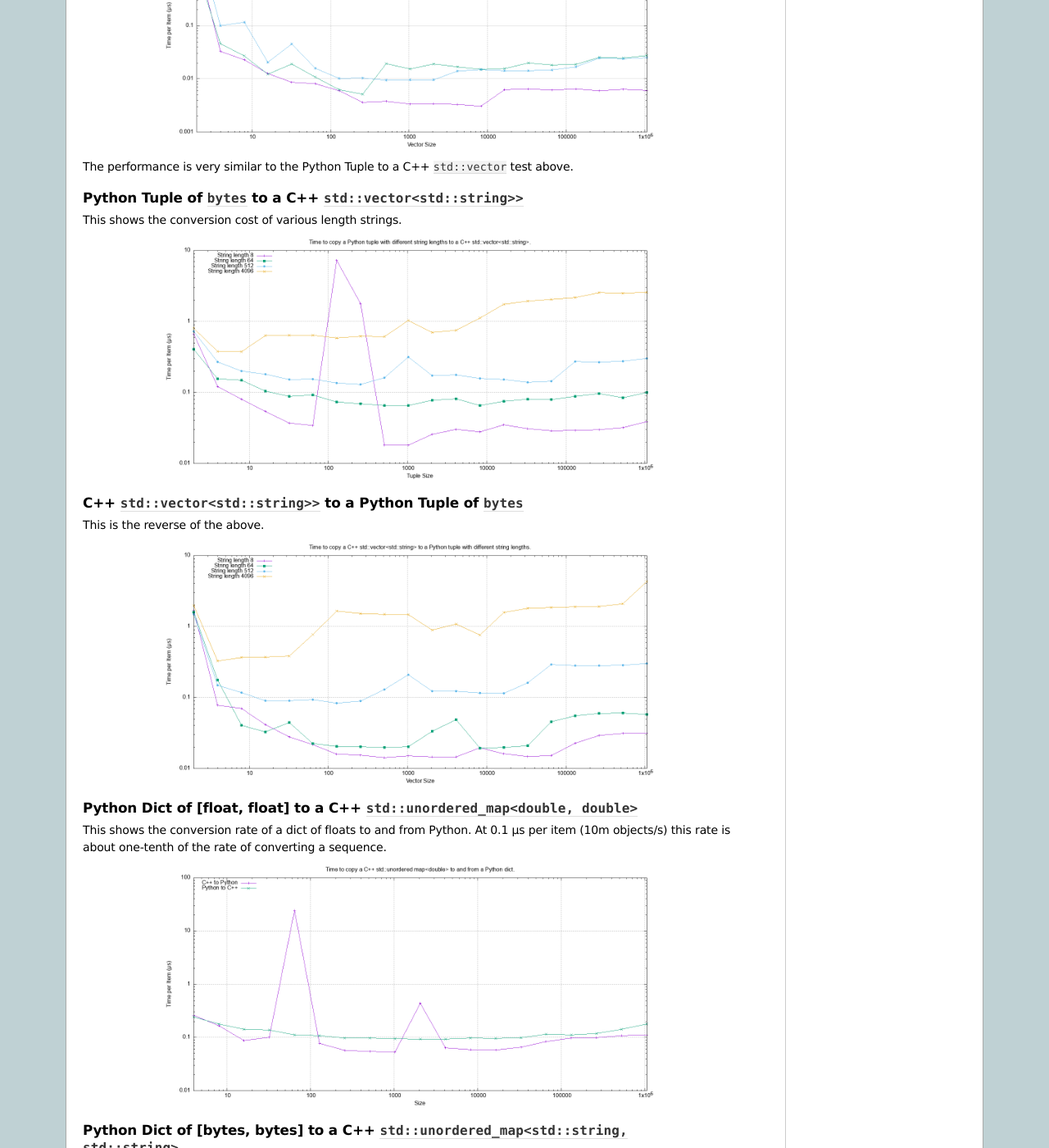
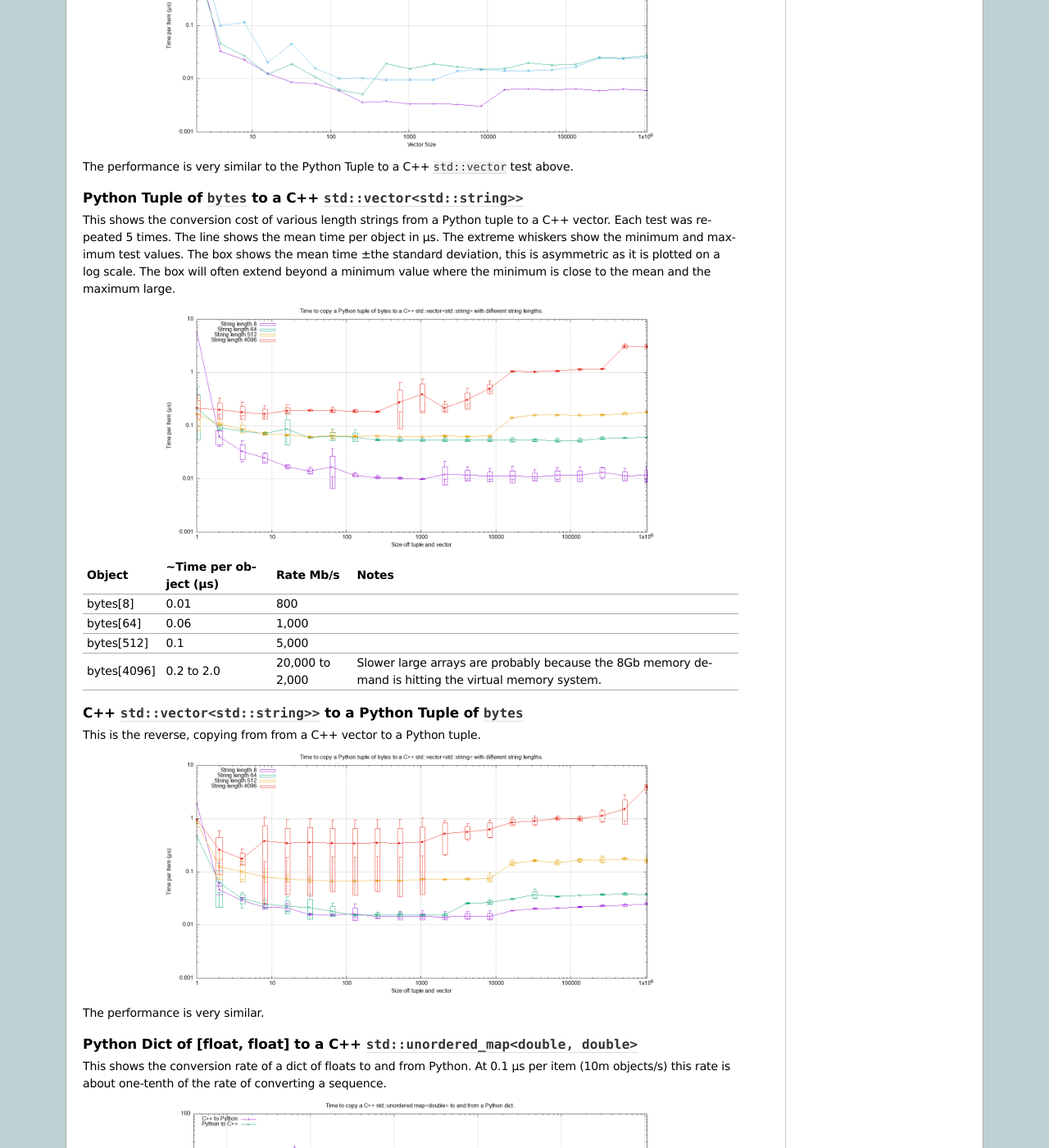
Before and after one commit to paulross/PyCppContainers, a Sphinx documentation site: the page built from docs/sphinx/source/performance.rst, in a window 1280 px wide and 1400 px high, scrolled down 1396 px. Shown: the whole window at 82% size. Built offline with Sphinx 7.4.7, drawn with Linux system fonts in a browser that asks for light colours; some of the changed text lies outside the part shown.

Commit message:
WIP Documenting tuple/vector performance times in C++. Plots look nice.

```diff
--- a/docs/sphinx/source/performance.rst
+++ b/docs/sphinx/source/performance.rst
@@ -38,8 +38,6 @@ Mac Mini 'B':
     Kernel Version:	Darwin 20.5.0
 
 
-
-
 C++ Performance Tests
 -------------------------
 
@@ -76,21 +74,37 @@ The performance is very similar to the Python Tuple to a C++ ``std::vector`` tes
 Python Tuple of ``bytes`` to a C++ ``std::vector<std::string>>``
 ^^^^^^^^^^^^^^^^^^^^^^^^^^^^^^^^^^^^^^^^^^^^^^^^^^^^^^^^^^^^^^^^^^^^^^^
 
-This shows the conversion cost of various length strings.
+This shows the conversion cost of various length strings from a Python tuple to a C++ vector.
+Each test was repeated 5 times.
+The line shows the mean time per object in µs.
+The extreme whiskers show the minimum and maximum test values.
+The box shows the mean time ±the standard deviation, this is asymmetric as it is plotted on a log scale.
+The box will often extend beyond a minimum value where the minimum is close to the mean and the maximum large.
 
-.. image:: plots/test_py_tuple_string_to_vector.svg.png
+.. image:: plots/py_tuple_bytes_to_vector_string.svg.png
     :height: 300px
     :align: center
 
 
+=============== ======================= =========================== ===================
+Object          ~Time per object (µs)   Rate Mb/s                   Notes
+=============== ======================= =========================== ===================
+bytes[8]        0.01                    800
+bytes[64]       0.06                    1,000
+bytes[512]      0.1                     5,000
+bytes[4096]     0.2 to 2.0              20,000 to 2,000             Slower large arrays are probably because the 8Gb memory demand is hitting the virtual memory system.
+=============== ======================= =========================== ===================
+
 C++ ``std::vector<std::string>>`` to a Python Tuple of ``bytes``
 ^^^^^^^^^^^^^^^^^^^^^^^^^^^^^^^^^^^^^^^^^^^^^^^^^^^^^^^^^^^^^^^^^^^^^^^
 
-This is the reverse of the above.
+This is the reverse, copying from from a C++ vector to a Python tuple.
 
-.. image:: plots/test_vector_string_to_py_tuple.svg.png
+.. image:: plots/vector_string_to_py_tuple.svg.png
     :height: 300px
     :align: center
+
+The performance is very similar.
 
 Python Dict of [float, float] to a C++ ``std::unordered_map<double, double>``
 ^^^^^^^^^^^^^^^^^^^^^^^^^^^^^^^^^^^^^^^^^^^^^^^^^^^^^^^^^^^^^^^^^^^^^^^^^^^^^^^^^^^^^^^^^
@@ -348,7 +362,7 @@ Strings of Different Lengths
 ^^^^^^^^^^^^^^^^^^^^^^^^^^^^^^^^^^
 
 With ``bytes``/``std::string`` converting and conversion takes about the following.
-The performance appears appears linear (with some latency for small strings):
+The performance appears appears linear (with some latency for small arrays):
 
 =============== ======================= =========================== ===================
 String size     ~Time per object (µs)   ~Rate, million per second   ~Rate x Size Mb/s
```
Also changed, not shown: docs/sphinx/source/plots/py_tuple_bytes_to_vector_string.svg (added), docs/sphinx/source/plots/py_tuple_bytes_to_vector_string.svg.png (added), docs/sphinx/source/plots/vector_string_to_py_tuple.svg (added), docs/sphinx/source/plots/vector_string_to_py_tuple.svg.png (added), 3 other files.
